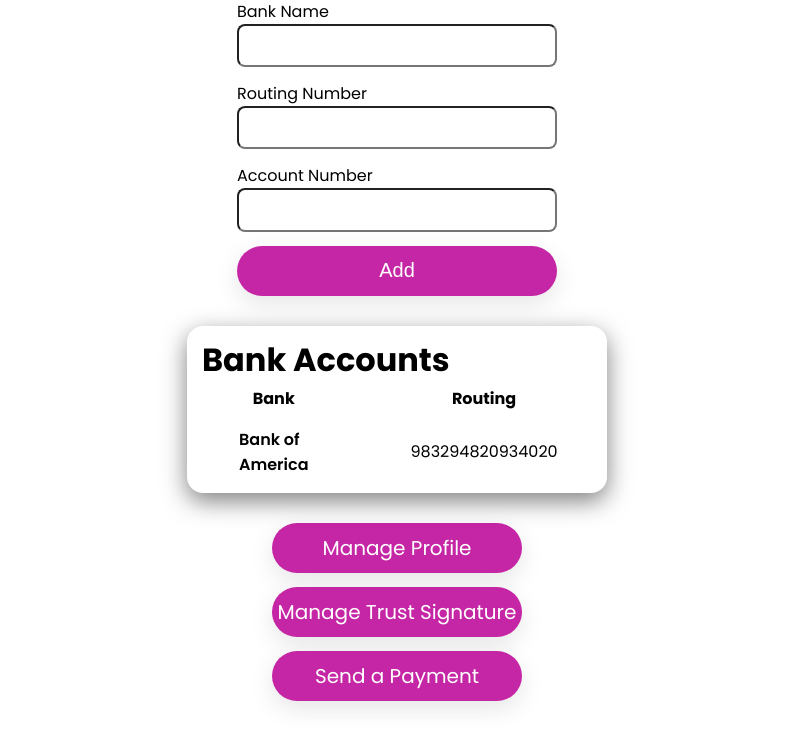
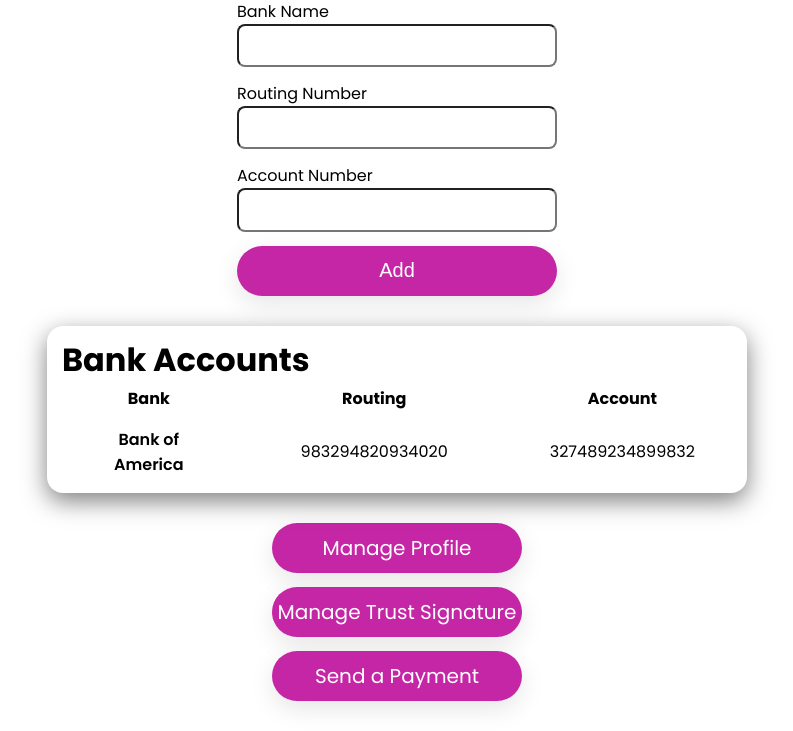
Before and after one commit to dibarra3/trust_signature, a Flask app: page /home in a window 1280 px wide. Shown: the part 148-879 px from the top of the page, without its empty margins (243-1036 px from the left). Run offline with Flask 3, Linux system fonts and the light colour scheme; a user stored in the database is signed in; data comes from the database, SQL or seed files in the repository; both versions use the stored data as it was after the commit.

Commit message:
Fixed bank table display

```diff
--- a/static/style.css
+++ b/static/style.css
@@ -235,17 +235,11 @@ p{
 }
 
 
-.table-card {
-    padding: 30px;
-    max-width: 400px;
-    margin-inline:auto;
-}
-
 .table-card{
-    max-width: 420px;
+    max-width: 700px;
     margin-inline: auto;
     margin-top: 30px;
-    padding: 0;
+    padding: 30;
     border-radius: 16px;
     box-shadow: 0 8px 24px rgba(0,0,0,.5);
     position: relative;
@@ -260,7 +254,7 @@ p{
 }
 
 .bank-table thead th {
-  text-align: left;
+  text-align: center;
   padding: 14px 18px;
   font-weight: 700;
 }
@@ -272,10 +266,11 @@ p{
 
 .bank-table td{
   padding: 14px 50px;
+  text-align: center;
 }
 
 .bank-table .num {
-  text-align: right;
+  text-align: center;
 }
 
 .bank-table .bank-name{
```
Also changed, not shown: instance/data.db.
